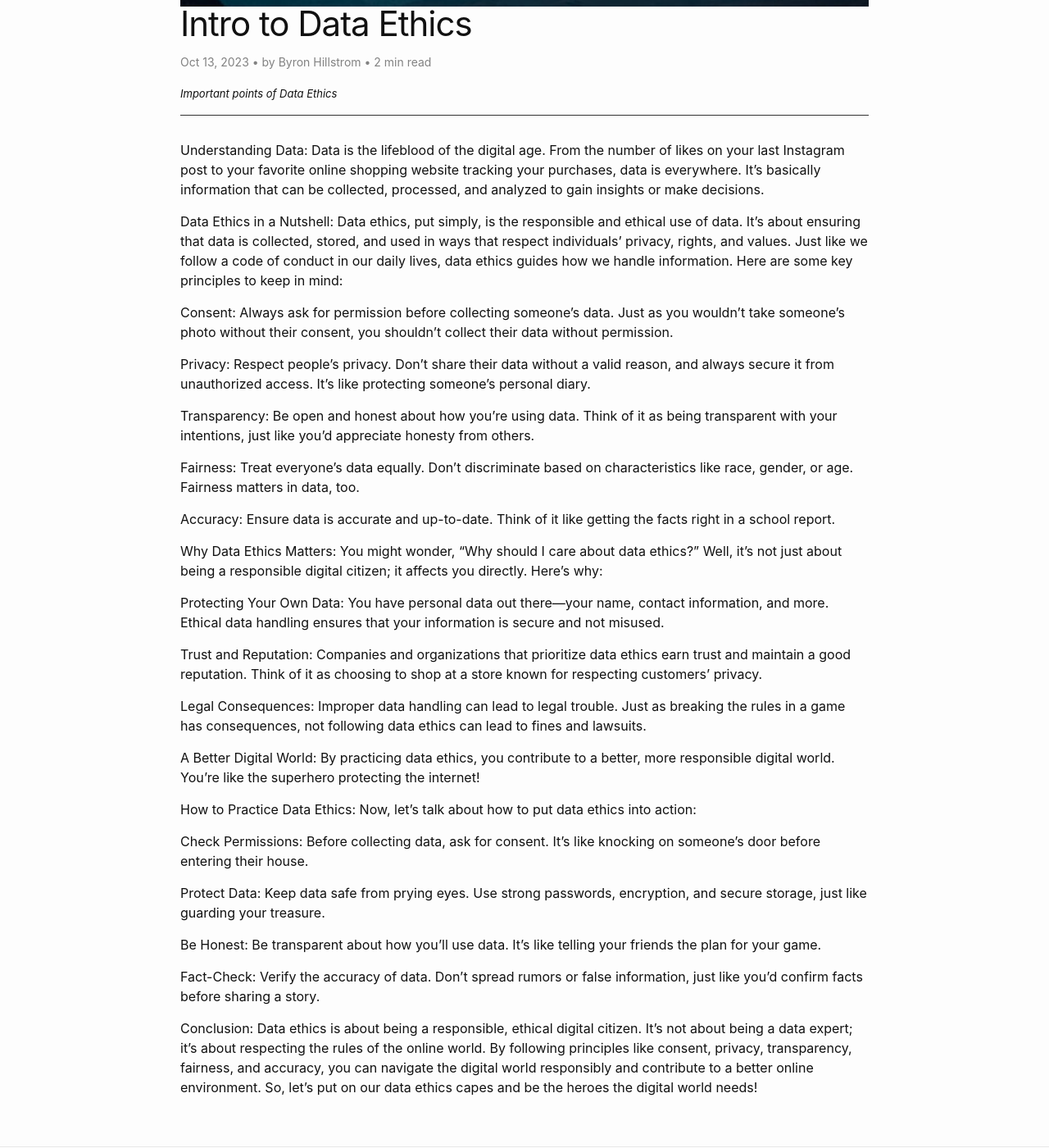
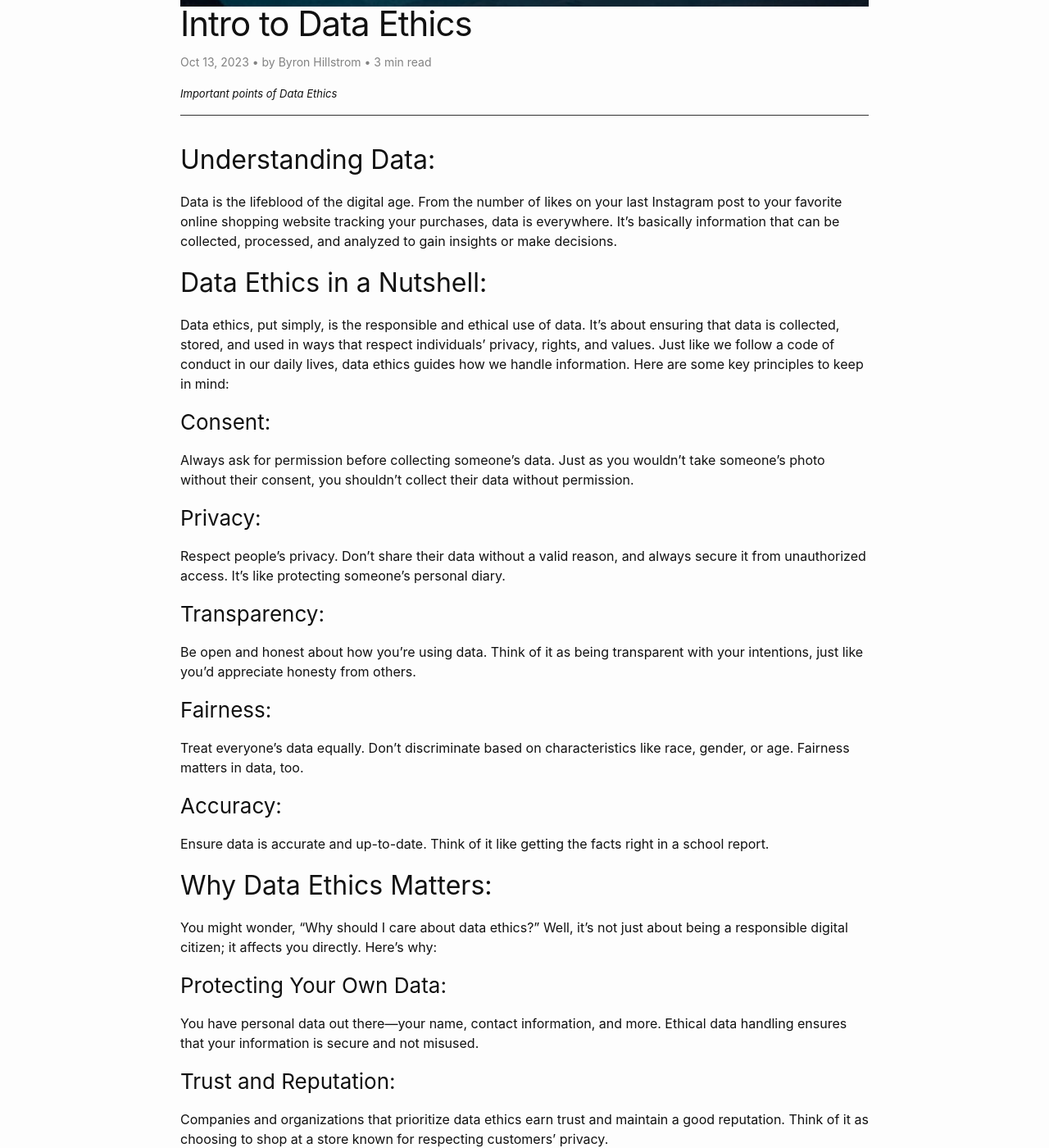
Before and after one commit to byronhillstrom/byronhillstrom.github.io, a Jekyll site: the page built from _posts/2023-10-13-Intro-to-Data-Ethics.md, in a window 1280 px wide and 1400 px high, scrolled down 234 px. Shown: the whole window at 82% size. Built offline with Jekyll 4.4.1, drawn with Linux system fonts in a browser that asks for light colours; comment, search, counter and statistics services are not loaded; part of the change alters nothing that is shown; some of the changed text lies outside the part shown.

Commit message:
another another3 commit

```diff
--- a/_posts/2023-10-13-Intro-to-Data-Ethics.md
+++ b/_posts/2023-10-13-Intro-to-Data-Ethics.md
@@ -6,56 +6,56 @@ description: "Important points of Data Ethics"
 image: "/assets/images/kyle-glenn-gHwDURuSafI-unsplash.jpg"
 ---
 
-Understanding Data:
+## Understanding Data:
 Data is the lifeblood of the digital age. From the number of likes on your last Instagram post to your favorite online shopping website tracking your purchases, data is everywhere. It's basically information that can be collected, processed, and analyzed to gain insights or make decisions.
 
-Data Ethics in a Nutshell:
+## Data Ethics in a Nutshell:
 Data ethics, put simply, is the responsible and ethical use of data. It's about ensuring that data is collected, stored, and used in ways that respect individuals' privacy, rights, and values. Just like we follow a code of conduct in our daily lives, data ethics guides how we handle information. Here are some key principles to keep in mind:
 
-Consent:
+### Consent:
 Always ask for permission before collecting someone's data. Just as you wouldn't take someone's photo without their consent, you shouldn't collect their data without permission.
 
-Privacy:
+### Privacy:
 Respect people's privacy. Don't share their data without a valid reason, and always secure it from unauthorized access. It's like protecting someone's personal diary.
 
-Transparency:
+### Transparency:
 Be open and honest about how you're using data. Think of it as being transparent with your intentions, just like you'd appreciate honesty from others.
 
-Fairness:
+### Fairness:
 Treat everyone's data equally. Don't discriminate based on characteristics like race, gender, or age. Fairness matters in data, too.
 
-Accuracy:
+### Accuracy:
 Ensure data is accurate and up-to-date. Think of it like getting the facts right in a school report.
 
-Why Data Ethics Matters:
+## Why Data Ethics Matters:
 You might wonder, "Why should I care about data ethics?" Well, it's not just about being a responsible digital citizen; it affects you directly. Here's why:
 
-Protecting Your Own Data:
+### Protecting Your Own Data:
 You have personal data out there—your name, contact information, and more. Ethical data handling ensures that your information is secure and not misused.
 
-Trust and Reputation:
+### Trust and Reputation:
 Companies and organizations that prioritize data ethics earn trust and maintain a good reputation. Think of it as choosing to shop at a store known for respecting customers' privacy.
 
-Legal Consequences:
+### Legal Consequences:
 Improper data handling can lead to legal trouble. Just as breaking the rules in a game has consequences, not following data ethics can lead to fines and lawsuits.
 
-A Better Digital World:
+### A Better Digital World:
 By practicing data ethics, you contribute to a better, more responsible digital world. You're like the superhero protecting the internet!
 
-How to Practice Data Ethics:
+## How to Practice Data Ethics:
 Now, let's talk about how to put data ethics into action:
 
-Check Permissions:
+### Check Permissions:
 Before collecting data, ask for consent. It's like knocking on someone's door before entering their house.
 
-Protect Data:
+### Protect Data:
 Keep data safe from prying eyes. Use strong passwords, encryption, and secure storage, just like guarding your treasure.
 
-Be Honest:
+### Be Honest:
 Be transparent about how you'll use data. It's like telling your friends the plan for your game.
 
-Fact-Check:
+### Fact-Check:
 Verify the accuracy of data. Don't spread rumors or false information, just like you'd confirm facts before sharing a story.
 
-Conclusion:
+## Conclusion:
 Data ethics is about being a responsible, ethical digital citizen. It's not about being a data expert; it's about respecting the rules of the online world. By following principles like consent, privacy, transparency, fairness, and accuracy, you can navigate the digital world responsibly and contribute to a better online environment. So, let's put on our data ethics capes and be the heroes the digital world needs!
```
